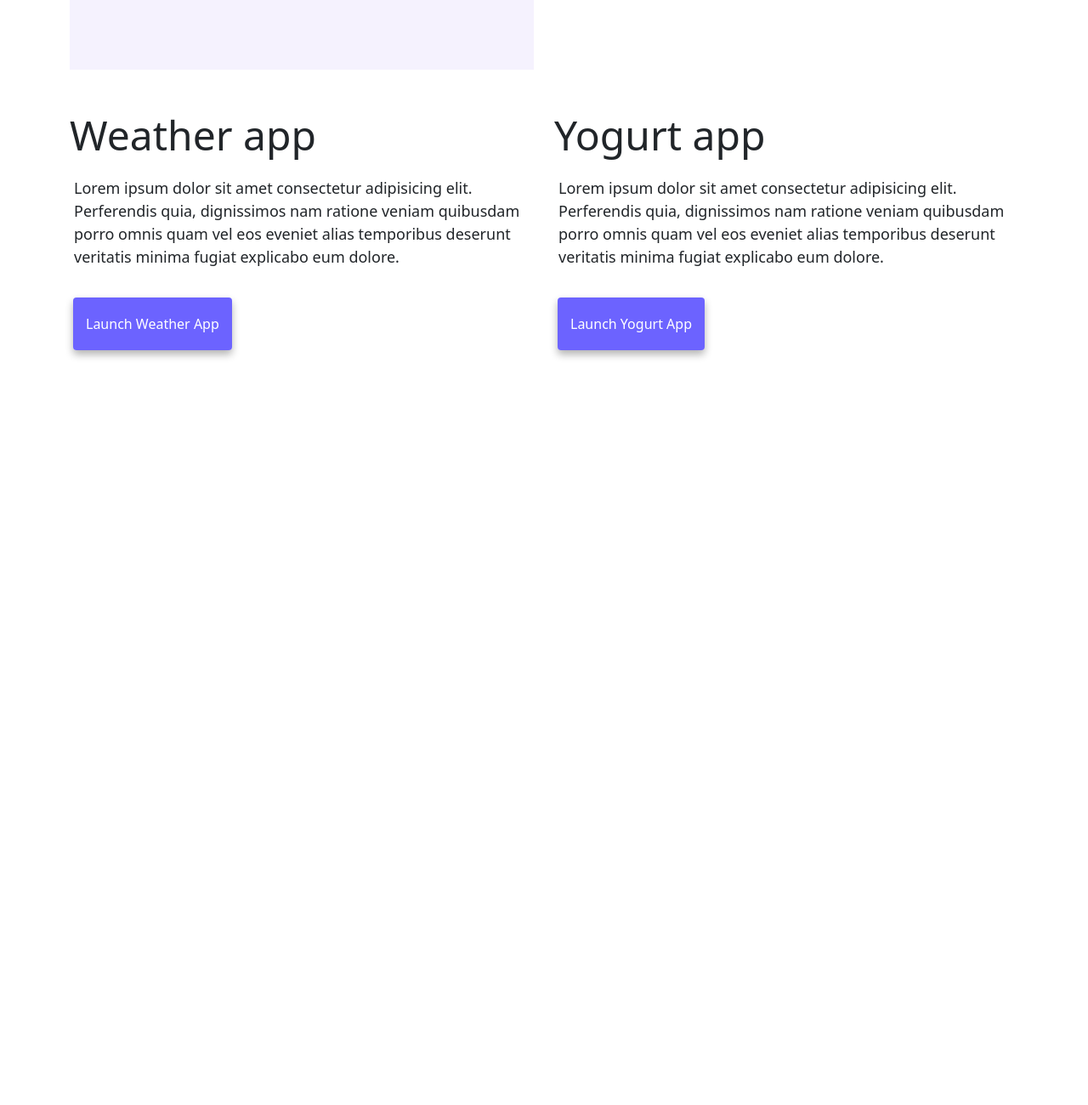
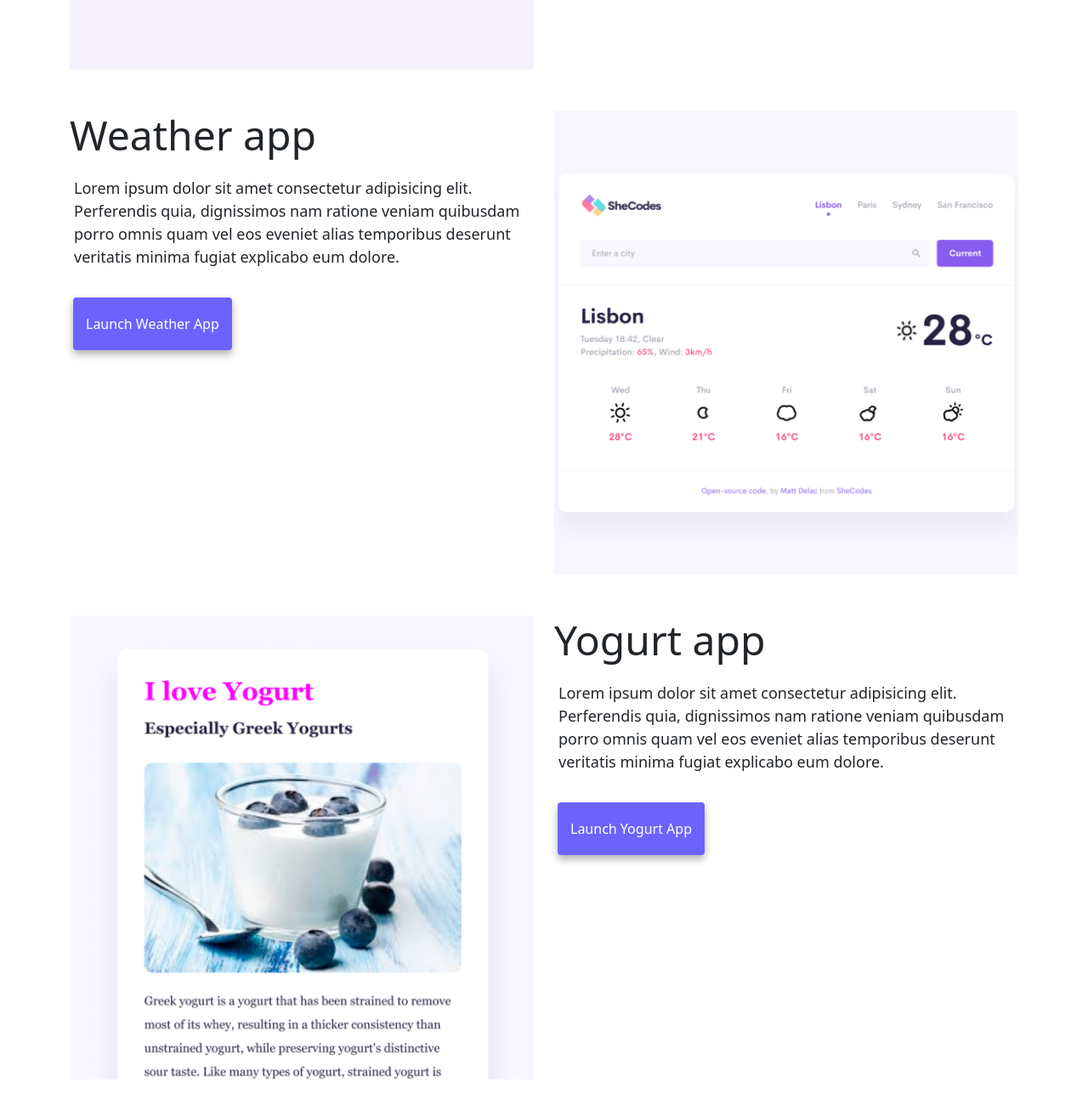
Before and after one commit to polianasc/portfolio-homework---shecodes, a plain HTML site: page index.html in a window 1280 px wide. Shown: the part 960-2260 px from the top of the page at 85% size. Before the commit the page ends 1401 px from the top, so only its background shows below. Drawn offline with nearby package versions, Linux system fonts and the light colour scheme.

Commit message:
fixing CSS Media Queries

```diff
--- a/index.html
+++ b/index.html
@@ -95,10 +95,10 @@
             >
           </div>
         </div>
-        <div class="col-md-6 mb-5 d-none s-sm-block">
+        <div class="col-md-6 mb-5 d-none d-sm-block">
           <img src="/images/weather.png" alt="weather app" class="img-fluid" />
         </div>
-        <div class="col-md-6 mb-5 d-none s-sm-block">
+        <div class="col-md-6 mb-5 d-none d-sm-block">
           <img
             src="/images/yogurt.png"
             alt="yogurt website"
```
